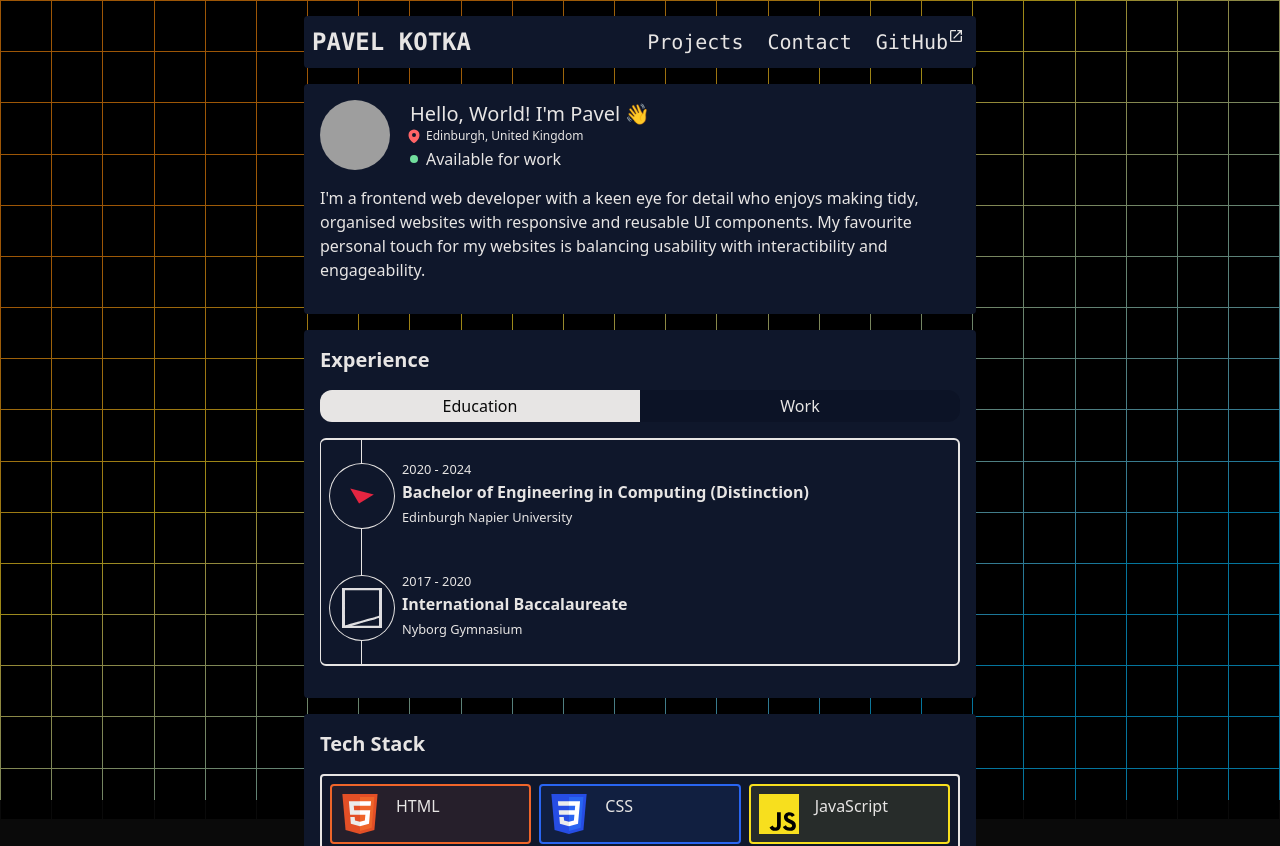
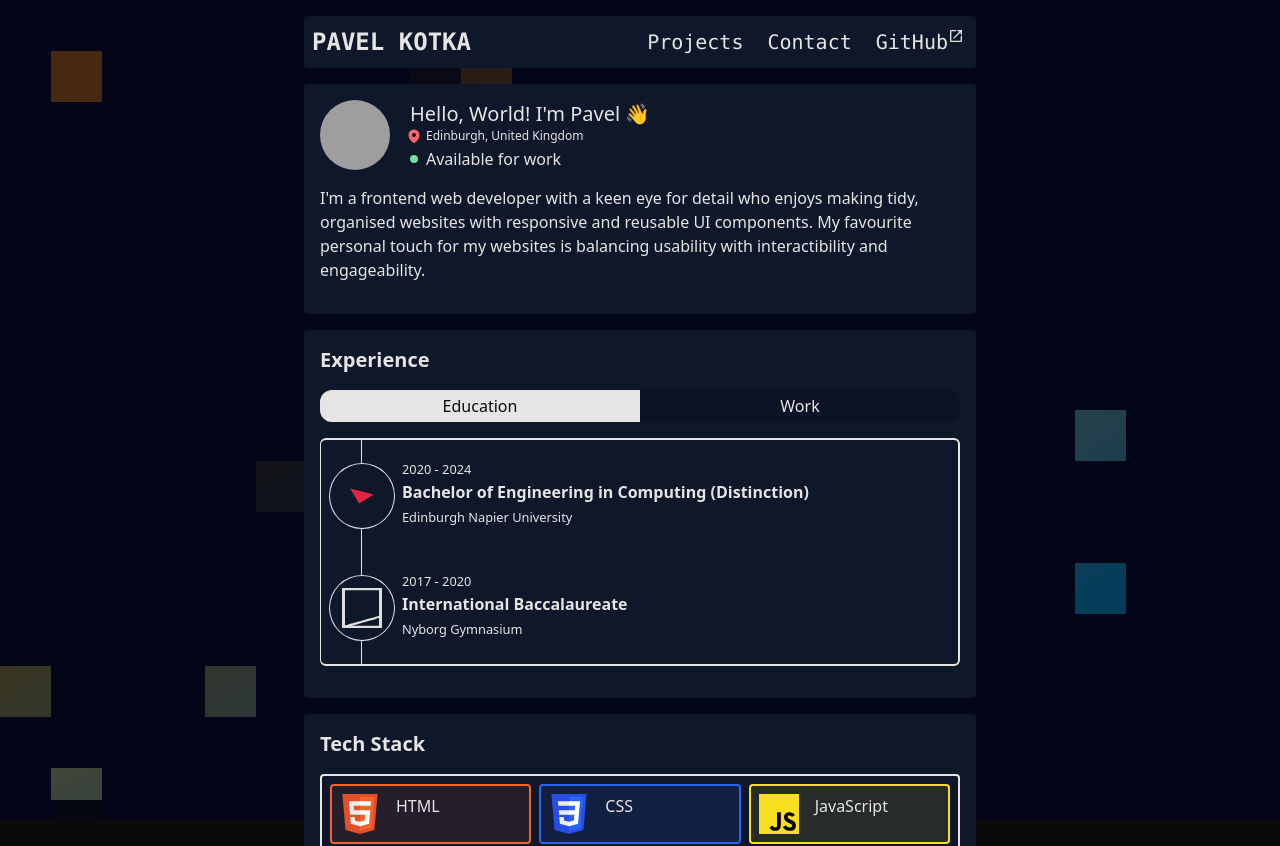
Before and after one commit to pavkodev/pavkodev.github.io, a React (Vite) app: page /#/ in a window 1280 px wide. Shown: the top 846 px of the page. Built offline with nearby package versions, Linux system fonts and the light colour scheme; grey boxes are pictures that could not be loaded.

Commit message:
refactored background code and implemented animation

```diff
--- a/src/components/BackgroundTiles.tsx
+++ b/src/components/BackgroundTiles.tsx
@@ -1,23 +1,53 @@
+import { useEffect, useRef } from "react";
+import { animate, createScope, Scope, stagger } from "animejs";
+
 const BackgroundTiles = (props: { rows: number; columns: number }) => {
+  const root = useRef(null);
+  const scope = useRef<Scope>(null);
+
   console.log(
     "BackgroundTiles columns: " + props.columns + ", rows: " + props.rows,
   );
-  const background: number[] = Array.from(
-    new Array(props.rows * props.columns),
-    (_, i) => i,
-  );
-  //grid-rows-3 grid-cols-5
+  const background = [];
+  let index = 0;
+
+  useEffect(() => {
+    scope.current = createScope({ root }).add(() => {
+      animate(".tile-piece", {
+        opacity: [
+          { to: 0.5, ease: "inOut(3)", duration: 2000 },
+          { to: 1.0, ease: "inOut(3)", duration: 2500 },
+        ],
+        loop: true,
+        delay: stagger(250, { from: "random" }),
+      });
+    });
+    return () => scope.current?.revert();
+  });
+
+  for (let i = 0; i < props.rows; i++) {
+    for (let j = 0; j < props.columns; j++) {
+      background.push(
+        <div
+          className="tile-piece aspect-square bg-slate-950"
+          data-index={index}
+        ></div>,
+      );
+      index++;
+    }
+    console.log({ background });
+  }
+
   return (
     <div
-      className={`fixed -z-10 grid h-full w-full grid-cols-3 gap-[1px] border-transparent bg-linear-150 from-orange-400/60 from-20% via-yellow-300/60 via-40% to-sky-400/60 to-80% p-[1px]`}
+      ref={root}
+      className={`fixed -z-10 grid h-full w-full grid-cols-3 border-transparent bg-linear-150 from-orange-400/60 from-20% via-yellow-300/60 via-40% to-sky-400/60 to-80%`}
       style={{
         gridTemplateRows: `repeat(${props.rows}, 1fr)`,
         gridTemplateColumns: `repeat(${props.columns}, 1fr)`,
       }}
     >
-      {background.map(() => (
-        <div className="aspect-square bg-black"></div>
-      ))}
+      {background}
     </div>
   );
 };
```
Also changed, not shown: src/components/PageStyling.tsx (+2 -13 lines).
